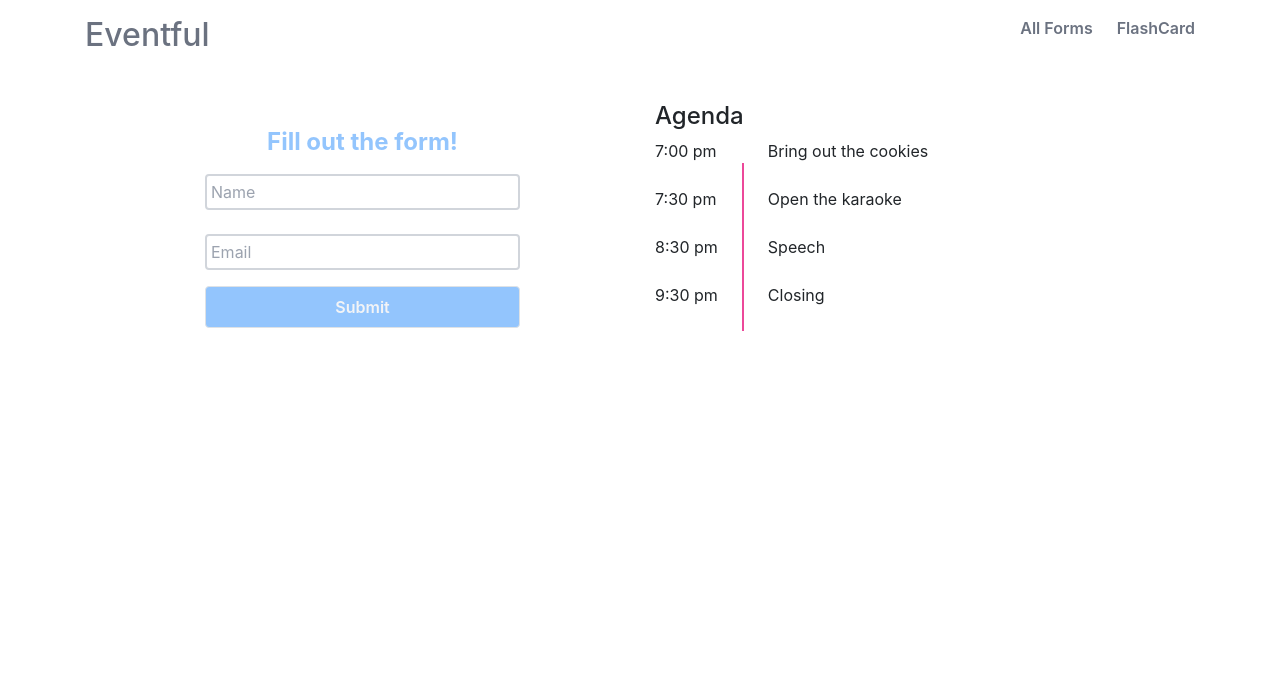
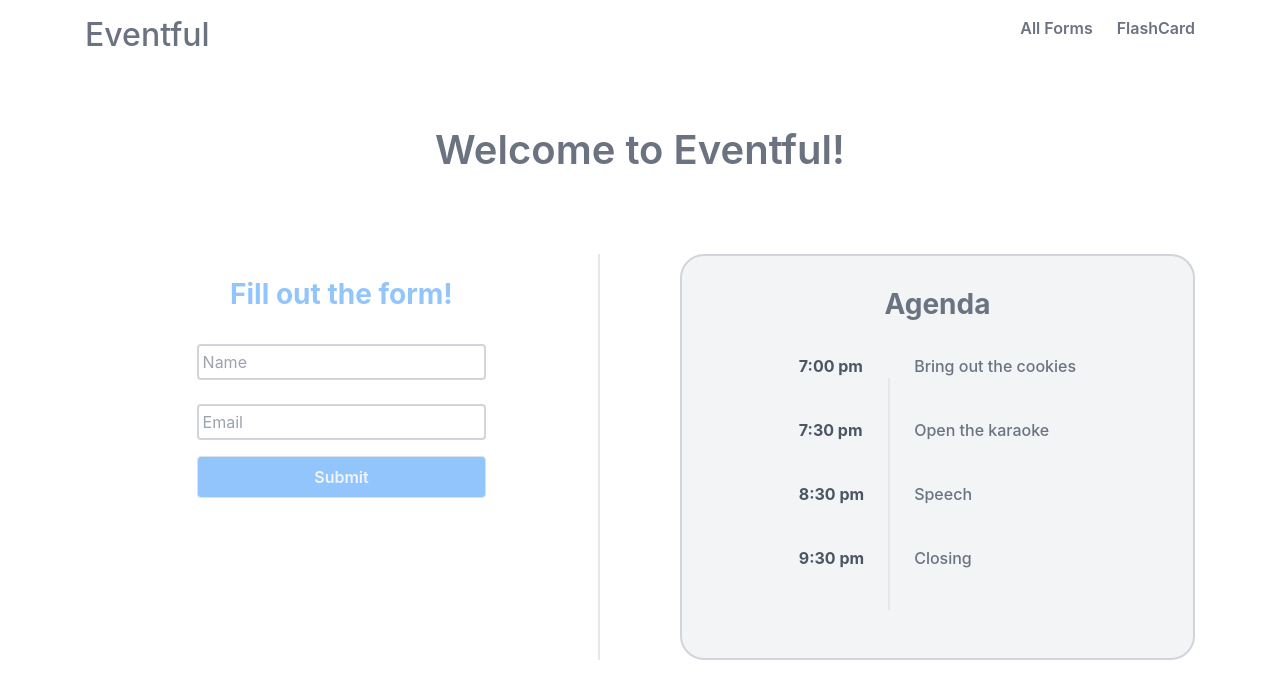
Before and after one commit to cindyliang01/eventful, a React (Create React App) app: page / in a window 1280 px wide. Shown: the top 698 px of the page. Built offline with nearby package versions, Linux system fonts and the light colour scheme.

Commit message:
Edited home page layout

```diff
--- a/src/App.js
+++ b/src/App.js
@@ -22,7 +22,7 @@ class App extends Component {
         id: 1,
         like: 0,
         // comments: [
-        //   { id: 1, text: "commentOneFromPostOne", commentLikes: 1 },
+        //   { id: 1, text: "commentOneFrom PostOne", commentLikes: 1 },
         //   { id: 2, text: "commentTwoFromPostOne", commentLikes: 0 },
         // ],
         comments: [],
--- a/src/components/eachComment.jsx
+++ b/src/components/eachComment.jsx
@@ -1,3 +1,63 @@
+// import React, { Component } from "react";
+
+// class EachComment extends Component {
+//   render() {
+//     const { comments } = this.props.onePost;
+//     const { onePost, addLikeForComment, deleteForComment, pageState } =
+//       this.props;
+//     return (
+//       <div className=" flex flex-col-reverse">
+//         {comments.map((eachComment) => (
+//           <React.Fragment>
+//             <div
+//               className={
+//                 pageState === "flashcard"
+//                   ? "border-b border-gray-300 m-6 pb-4"
+//                   : "border-t border-gray-300 m-6 pt-4"
+//               }
+//             >
+//               <div className="flex flex-col">
+//                 <div className="text-center">{eachComment.text}</div>
+//                 <div>
+//                   <div className="flex flex-row">
+//                     <button
+//                       className={
+//                         eachComment.commentLikes === 0
+//                           ? " hover:bg-transparent bg-blue-300 hover:text-blue-500 text-gray-100 font-semibold mt-3  py-2 px-4 border rounded"
+//                           : " hover:bg-green-200 text-white bg-green-300  font-semibold mt-3  py-2 px-4 border rounded"
+//                       }
+//                       onClick={() => addLikeForComment(eachComment.id, onePost)}
+//                     >
+//                       {eachComment.commentLikes === 0 ? " ✓" : " ✓"}
+//                     </button>
+
+//                     <div className="flex flex-grow"></div>
+
+//                     {pageState === "flashcard" ? (
+//                       <div></div>
+//                     ) : (
+//                       <button
+//                         className=" hover:bg-red-300 text-white bg-red-400  font-semibold mt-3  py-2 px-4 border rounded"
+//                         onClick={() =>
+//                           deleteForComment(eachComment.id, onePost.id)
+//                         }
+//                       >
+//                         X
+//                       </button>
+//                     )}
+//                   </div>
+//                 </div>
+//               </div>
+//             </div>
+//           </React.Fragment>
+//         ))}
+//       </div>
+//     );
+//   }
+// }
+
+// export default EachComment;
+
 import React, { Component } from "react";
 
 class EachComment extends Component {
@@ -19,21 +79,21 @@ class EachComment extends Component {
               <div className="flex flex-col">
                 <div className="text-center">{eachComment.text}</div>
                 <div>
-                  <div className="flex flex-row">
+                  <div className="grid justify-center">
                     <button
                       className={
                         eachComment.commentLikes === 0
-                          ? " hover:bg-transparent bg-blue-300 hover:text-blue-500 text-gray-100 font-semibold mt-3  py-2 px-4 border rounded"
-                          : " hover:bg-green-200 text-white bg-green-300  font-semibold mt-3  py-2 px-4 border rounded"
+                          ? " hover:bg-green-200 text-white bg-green-300  font-semibold mt-3  py-2 px-4 border rounded"
+                          : " hover:bg-transparent bg-red-400 hover:text-blue-500 text-gray-100 font-semibold mt-3  py-2 px-4 border rounded"
                       }
                       onClick={() => addLikeForComment(eachComment.id, onePost)}
                     >
-                      {eachComment.commentLikes === 0 ? " ✓" : " ✓"}
+                      {eachComment.commentLikes === 0 ? " ✓" : " Resolve"}
                     </button>
 
-                    <div className="flex flex-grow"></div>
+                    {/* <div className="flex flex-grow"></div> */}
 
-                    {pageState === "flashcard" ? (
+                    {/* {pageState === "flashcard" ? (
                       <div></div>
                     ) : (
                       <button
@@ -44,7 +104,7 @@ class EachComment extends Component {
                       >
                         X
                       </button>
-                    )}
+                    )} */}
                   </div>
                 </div>
               </div>
--- a/src/pages/Home.jsx
+++ b/src/pages/Home.jsx
@@ -5,11 +5,15 @@ class Home extends Component {
   render() {
     const { createPost, pageState, createComment } = this.props;
     return (
-      <div className="flex flex-row justify-between">
-        <div className=" mt-4 container">
-          <h1 className="text-center font-bold text-2xl mt-4 text-blue-300 pb-2">
+      <React.Fragment>
+        <h1 className="text-center pt-12 font-semibold text-gray-500 ">
+          Welcome to Eventful!
+        </h1>
+        <div className="flex flex-row justify-between pt-12">
+          <div className=" mt-4 container ">
+            <h3 className="text-center font-bold mt-4 text-blue-300 pb-4">
               Fill out the form!
-          </h1>
+            </h3>
             <div className="content justify-center">
               <PostForm
                 createPost={createPost}
@@ -19,34 +23,41 @@ class Home extends Component {
             </div>
           </div>
 
-        {/* <div className=" border-r-2 border-pink-500 mt-4 mx-4"></div> */}
+          <div className=" border-r-2 border-gray-200 mt-4 mr-20"></div>
 
-        <div className="mt-4 container">
+          <div className="mt-4 container grid justify-items-center border-gray-300 py-6 rounded-3xl border-2 bg-gray-100">
             <div className="flex flex-col">
               <div>
-              <h4>Agenda</h4>
+                <h3 className="text-center font-bold mt-2 text-gray-500 pb-4">
+                  Agenda
+                </h3>
               </div>
 
-            <div className=" flex flex-row justify-between">
+              <div className="flex flex-row pb-6">
                 <div className="flex flex-row">
                   <div className="flex flex-col">
-                  <div className="pb-4">7:00 pm</div>
-                  <div className="pb-4">7:30 pm</div>
-                  <div className="pb-4">8:30 pm</div>
-                  <div className="pb-4">9:30 pm</div>
+                    <p className="pb-4 text-gray-600 font-bold  ">7:00 pm</p>
+                    <p className="pb-4 text-gray-600 font-bold">7:30 pm</p>
+                    <p className="pb-4 text-gray-600 font-bold">8:30 pm</p>
+                    <p className="pb-4 text-gray-600 font-bold">9:30 pm</p>
                   </div>
-                <div className=" border-r-2 border-pink-500 mt-4 mx-4"></div>
+                  <div className=" border-r-2 border-gray-200 mt-4 mx-4"></div>
                   <div className="flex flex-col">
-                  <div className="pb-4">Bring out the cookies</div>
-                  <div className="pb-4">Open the karaoke </div>
-                  <div className="pb-4">Speech</div>
-                  <div className="pb-4">Closing</div>
+                    <p className="pb-4 text-gray-500 font-medium">
+                      Bring out the cookies
+                    </p>
+                    <p className="pb-4 text-gray-500 font-medium">
+                      Open the karaoke{" "}
+                    </p>
+                    <p className="pb-4 text-gray-500 font-medium">Speech</p>
+                    <p className="pb-4 text-gray-500 font-medium">Closing</p>
                   </div>
                 </div>
               </div>
             </div>
           </div>
         </div>
+      </React.Fragment>
     );
   }
 }
```
Lines whose indentation alone changed are shown as unchanged.
